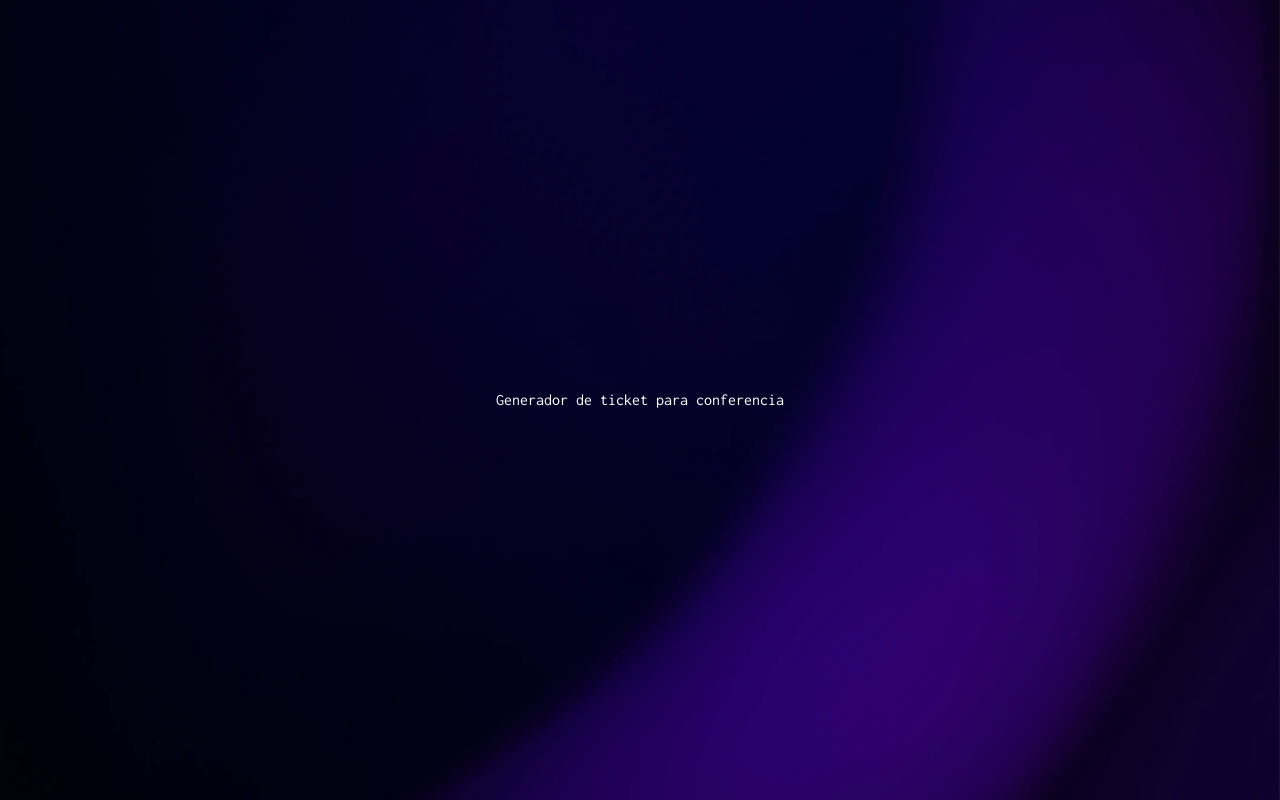
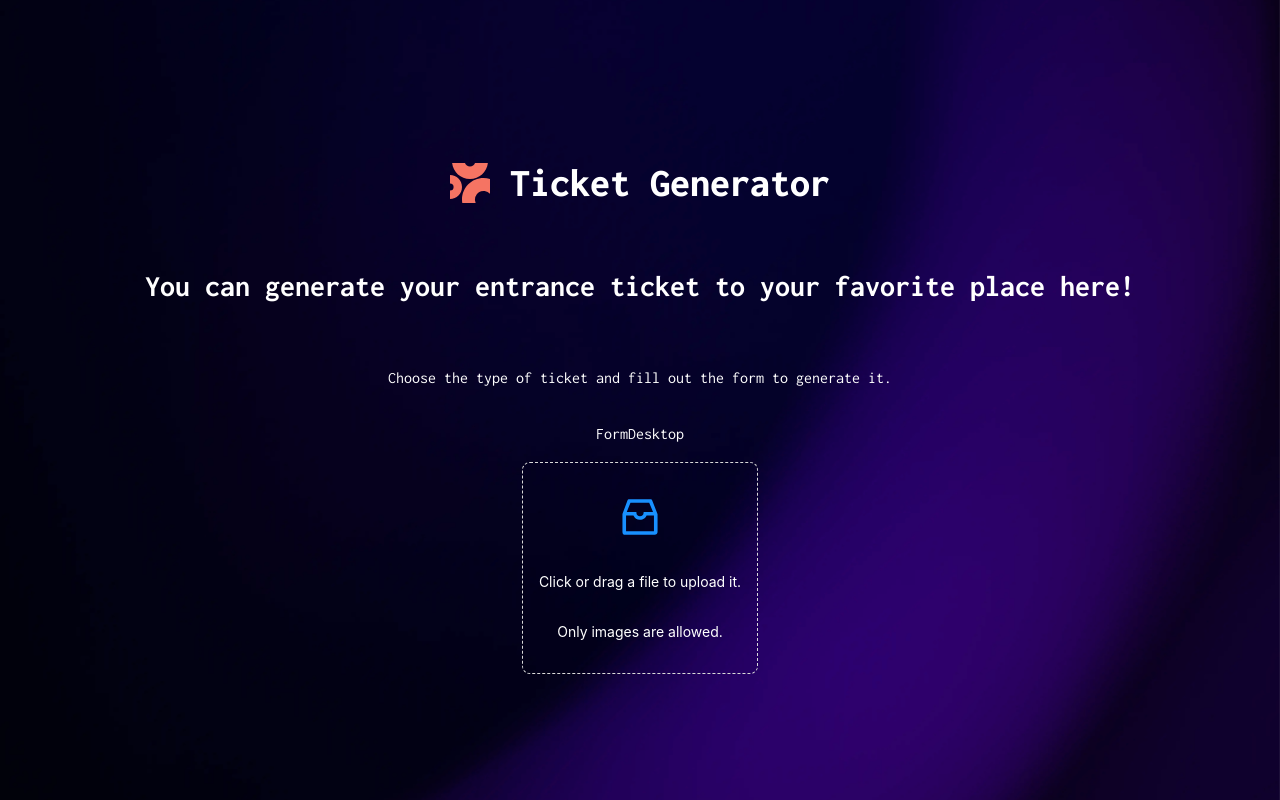
Before and after one commit to DIbarguenCurrea/conference-ticket-generator, a React (Vite) app in the folder conference-ticket-generator/: page / in a window 1280 px wide. Built offline with nearby package versions, Linux system fonts and the light colour scheme.

Commit message:
Add Drag 'n Drop

```diff
--- a/conference-ticket-generator/index.html
+++ b/conference-ticket-generator/index.html
@@ -2,7 +2,11 @@
 <html lang="en">
   <head>
     <meta charset="UTF-8" />
-    <link rel="icon" type="image/svg+xml" href="./assets/icon/boleto.png" />
+    <link
+      rel="icon"
+      type="image/svg+xml"
+      href="./assets/images/favicon-32x32.png"
+    />
     <meta name="viewport" content="width=device-width, initial-scale=1.0" />
     <title>Ticket Generator</title>
   </head>
--- a/conference-ticket-generator/package.json
+++ b/conference-ticket-generator/package.json
@@ -10,6 +10,7 @@
     "preview": "vite preview"
   },
   "dependencies": {
+    "antd": "^5.23.3",
     "react": "^18.3.1",
     "react-dom": "^18.3.1"
   },
--- a/conference-ticket-generator/src/App.css
+++ b/conference-ticket-generator/src/App.css
@@ -5,38 +5,36 @@
   text-align: center;
 }
 
-.logo {
-  height: 6em;
-  padding: 1.5em;
-  will-change: filter;
-  transition: filter 300ms;
-}
-.logo:hover {
-  filter: drop-shadow(0 0 2em #646cffaa);
-}
-.logo.react:hover {
-  filter: drop-shadow(0 0 2em #61dafbaa);
+.main {
+  display: flex;
+  flex-direction: column;
+  align-items: center;
 }
 
-@keyframes logo-spin {
-  from {
-    transform: rotate(0deg);
-  }
-  to {
-    transform: rotate(360deg);
+.header {
+  display: flex;
+  align-items: center;
+  gap: 1em;
+  font-size: 20px;
+
+  h1 {
+    font-weight: 800;
   }
 }
 
-@media (prefers-reduced-motion: no-preference) {
-  a:nth-of-type(2) .logo {
-    animation: logo-spin infinite 20s linear;
+.content {
+  display: flex;
+  flex-direction: column;
+  gap: 1em;
+
+  h2 {
+    font-size: 30px;
+    font-weight: 600;
   }
 }
 
-.card {
-  padding: 2em;
+.drag-text {
+  display: flex;
+  flex-direction: column;
+  color: white;
 }
-
-.read-the-docs {
-  color: #888;
-}
--- a/conference-ticket-generator/src/App.jsx
+++ b/conference-ticket-generator/src/App.jsx
@@ -1,10 +1,34 @@
 import "./App.css";
+import FormDesktop from "./components/formGeneratorDesktop/FormDesktop";
 
 function App() {
   return (
     <>
-      <div>
-        <p> Generador de ticket para conferencia</p>
+      <div className="main">
+        <div className="header">
+          <svg
+            xmlns="http://www.w3.org/2000/svg"
+            width="40"
+            height="40"
+            fill="none"
+            viewBox="0 0 40 40"
+          >
+            <path
+              fill="#F57463"
+              d="M0 36c6.628 0 12-5.373 12-12S6.628 12 0 12v8.4a3.6 3.6 0 1 1 0 7.2V36ZM40 16c-2.05-.65-4.234-1-6.5-1C21.626 15 12 24.626 12 36.5c0 1.192.097 2.361.283 3.5h13.36A8.6 8.6 0 0 1 40 30.869V16ZM2.11 0C3.103 9 10.734 16 20 16S36.895 9 37.89 0H25.017a5.402 5.402 0 0 1-10.035 0H2.11Z"
+            />
+          </svg>
+          <h1>Ticket Generator</h1>
+        </div>
+        <div className="content">
+          <h2>
+            You can generate your entrance ticket to your favorite place here!
+          </h2>
+          <p>Choose the type of ticket and fill out the form to generate it.</p>
+        </div>
+        <div>
+          <FormDesktop />
+        </div>
       </div>
     </>
   );
--- /dev/null
+++ b/conference-ticket-generator/src/components/formGeneratorDesktop/FormDesktop.jsx
@@ -0,0 +1,12 @@
+import UploadFile from "../uploadFile/UploadFile";
+
+function FormDesktop() {
+  return (
+    <div>
+      <p>FormDesktop</p>
+      <UploadFile />
+    </div>
+  );
+}
+
+export default FormDesktop;
--- /dev/null
+++ b/conference-ticket-generator/src/components/uploadFile/UploadFile.jsx
@@ -0,0 +1,47 @@
+import { useState } from "react";
+import { InboxOutlined } from "@ant-design/icons";
+import { message, Upload } from "antd";
+
+const { Dragger } = Upload;
+
+function UploadFile() {
+  const [file, setFile] = useState(null);
+  const uploadProps = {
+    name: "file",
+    multiple: false,
+    showUploadList: false,
+    beforeUpload: (file) => {
+      const isImage = file.type.startWith("image/");
+      if (!isImage) {
+        message.error("You can only upload image file!");
+      }
+      return isImage || Upload.LIST_IGNORE;
+    },
+  };
+
+  return (
+    <div>
+      <Dragger {...uploadProps}>
+        <p className="ant-upload-drag-icon">
+          <InboxOutlined style={{ fontSize: "48px", color: "#1890ff" }} />
+        </p>
+        <div className="drag-text">
+          <p>Click or drag a file to upload it.</p>
+          <p>Only images are allowed.</p>
+        </div>
+      </Dragger>
+      {file && (
+        <div style={{ marginTop: "20px" }}>
+          <p>Vista previa:</p>
+          <img
+            src={file}
+            alt="preview"
+            style={{ width: "200px", borderRadius: "8px" }}
+          />
+        </div>
+      )}
+    </div>
+  );
+}
+
+export default UploadFile;
```
Also changed, not shown: conference-ticket-generator/assets/icon/boleto.png (deleted), conference-ticket-generator/src/components/formGeneratorMobile/formMobile.jsx (added), 1 other file (tests, documents, lock files or other folders).
